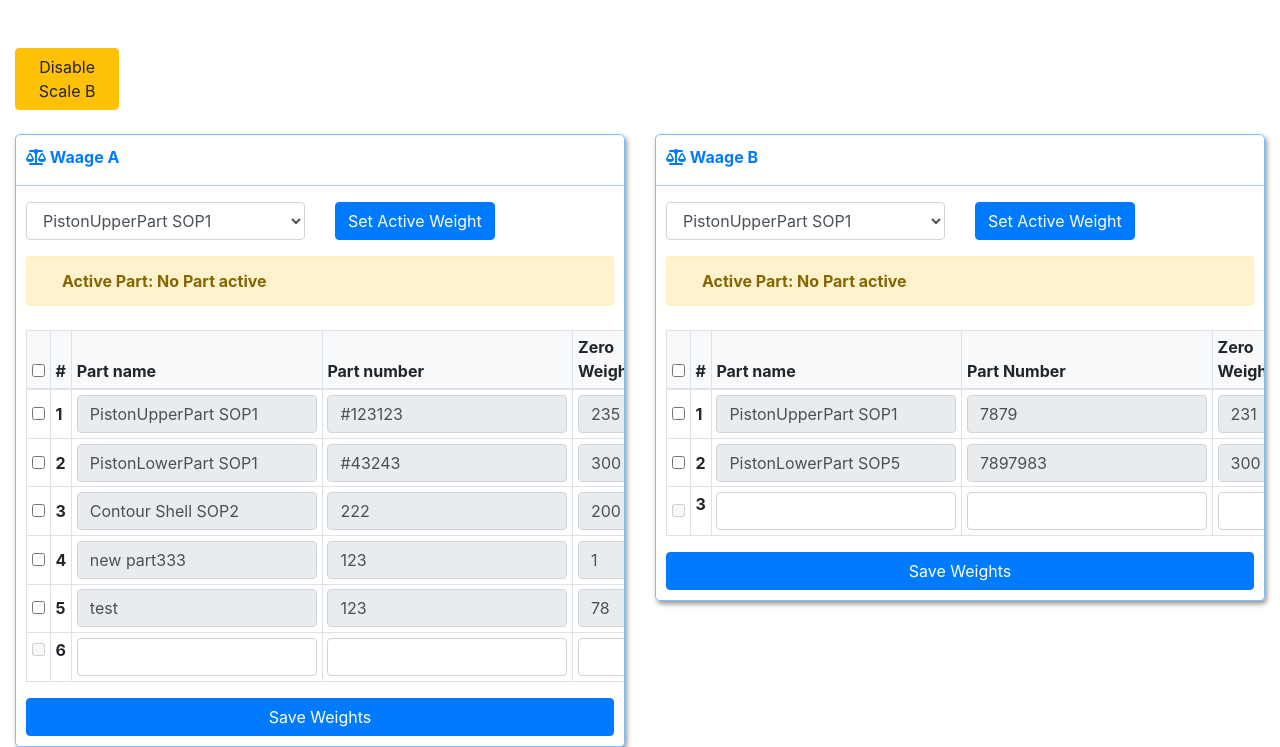
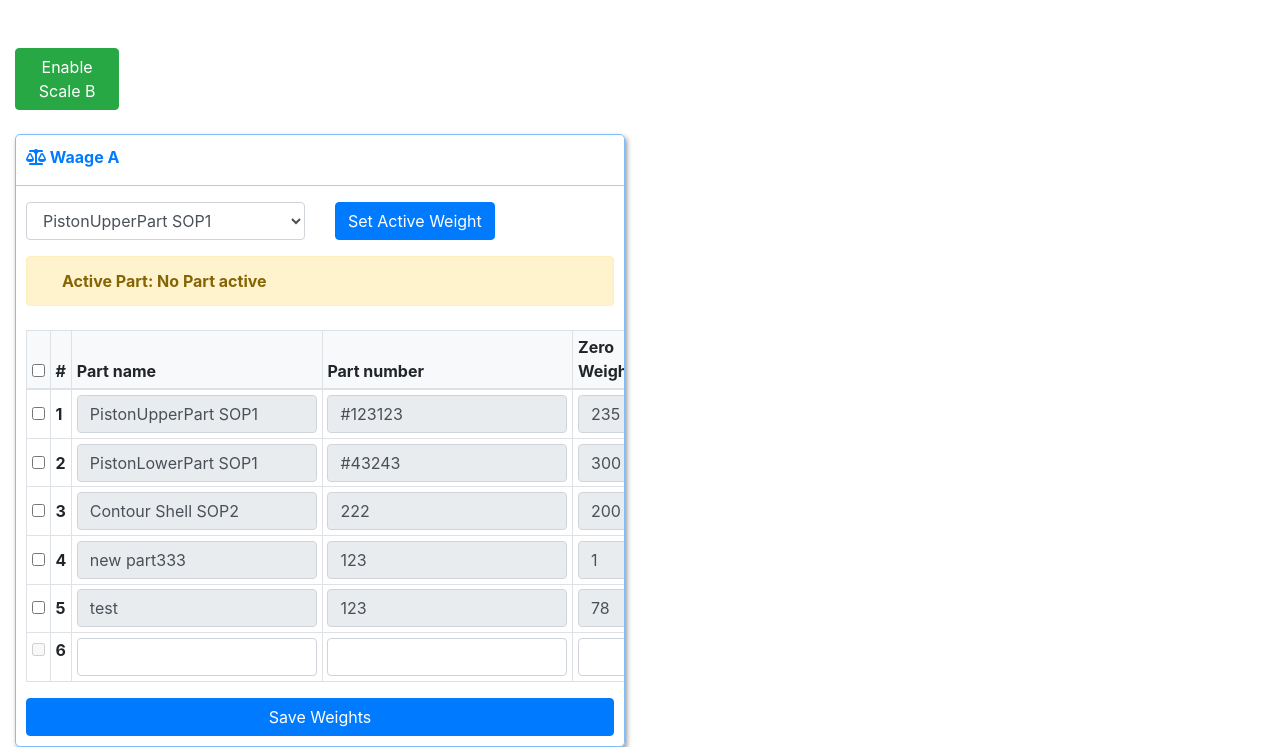
Before and after one commit to arborin/part_information_tracking_system, a Flask app: page / in a window 1280 px wide. Shown: the part 58-805 px from the top of the page. Run offline with Flask 2, Linux system fonts and the light colour scheme; some libraries are stand-ins or nearby versions.

Commit message:
[ADD] test version without db

```diff
--- a/PartInformationTrackingSystem_v1/app.py
+++ b/PartInformationTrackingSystem_v1/app.py
@@ -47,9 +47,11 @@
         try:
             self.camera_port = communicate.create_camera_port(self.camera_params)
         except:
+
             self.camera_port = None
 
         self.last_camera_string = None
+
 
     def write_settings(self, dest):
         if dest == 'camera':
@@ -80,39 +82,46 @@
 thread_stop_event = Event()
 
 def check_camera():
-
-
-    app.logger.info("======================================")
-    app.logger.info(app)
-    app.logger.info(app.active_weight)
-    app.logger.info("======================================")
+    logging.info(">>>>>>>>>>>>>>>def check camera")
     while not thread_stop_event.isSet():
 
 
-        if app.camera_port and app.active_weight:
-            camera_string = communicate.query_camera_string(app.camera_port)
-        else:
-            socketio.sleep(1)
-            continue
 
-        if camera_string and (camera_string.count('#')==13):
-            # check if first char is valid
-            if camera_string[0].isalnum() is False:
-                app.last_camera_string = camera_string[1:]
-            else:
-                app.last_camera_string = camera_string
-            print("DEBUG: camera string: {}".format(app.last_camera_string))
-            socketio.sleep(5)
-            result = communicate.scale_get_weight((app.scale_params["scale_ip"], app.scale_params['scale_port']),app)
+        for scale in app.scale_params['scale']:
 
-            if (result <= app.active_weight['hl']) and (result >= app.active_weight['ll']):
-                resp = communicate.write_weight_to_db(app.db_params, result, app)
-            else:
-                resp = communicate.write_weight_to_db(app.db_params, result, app, False)
+            # IF SCALE IS ACTIVE IN CASE OF 2 SCALE
+            if scale.active:
+                # if app.camera_port and app.active_weight:
+                #     camera_string = communicate.query_camera_string(app.camera_port)
+                # else:
+                #     socketio.sleep(1)
+                #     continue
 
-            socketio.emit('newnumber', {'number': str(resp)}, namespace='/test')
+                camera_string = "HHAR2502301##Ca##131945##T04222##S0002130##N01###"
 
-        socketio.sleep(1)
+                if camera_string and (camera_string.count('#')==13):
+                    # check if first char is valid
+                    if camera_string[0].isalnum() is False:
+                        app.last_camera_string = camera_string[1:]
+                    else:
+                        app.last_camera_string = camera_string
+                    print("DEBUG: camera string: {}".format(app.last_camera_string), file=sys.stderr)
+
+                    socketio.sleep(5)
+
+                    # result = communicate.scale_get_weight((app.scale_params["scale_ip"], app.scale_params['scale_port']),app)
+                    result = communicate.scale_get_weight((scale["scale_ip"], scale['scale_port']), app)
+
+                    if (result <= app.active_weight['hl']) and (result >= app.active_weight['ll']):
+                        # resp = communicate.write_weight_to_db(app.db_params, result, app)
+                        logging.info(">>>>>>>>>>>>>>> WRITE TO DATABASE")
+                    else:
+                        logging.info(">>>>>>>>>>>>>>> WRITE TO DATABASE FALSE")
+                        # resp = communicate.write_weight_to_db(app.db_params, result, app, False)
+
+                    # socketio.emit('newnumber', {'number': str(resp)}, namespace='/test')
+
+                socketio.sleep(1)
 
 
 @socketio.on('connect', namespace='/test')
@@ -121,7 +130,7 @@
     print('Client connected')
 
     if not thread.isAlive():
-        print("Starting Thread")
+        print("Starting Thread", file=sys.stderr)
         thread = socketio.start_background_task(check_camera)
 
 @socketio.on('disconnect', namespace='/test')
@@ -190,7 +199,7 @@
 
 @app.route('/settings/camera/checkconnection', methods=["GET", "POST"])
 def check_camera_connection():
-    app.logger.info(" >> Checking cammera connection")
+    print(" >> Checking cammera connection", file=sys.stderr)
     app.logger.info(app.camera_params)
     # try:
     if app.camera_port:
--- a/PartInformationTrackingSystem_v1/settings/camera.json
+++ b/PartInformationTrackingSystem_v1/settings/camera.json
@@ -1 +1 @@
-{"baud_rate": "9600", "byte_size": "8", "com_port": "COM3", "flow_control": "RTS/CTS", "parity": "None", "stop_bits": "1"}
+{"baud_rate": "9600", "byte_size": "8", "com_port": "COM8", "flow_control": "RTS/CTS", "parity": "None", "stop_bits": "1"}
--- a/PartInformationTrackingSystem_v1/settings/scale.json
+++ b/PartInformationTrackingSystem_v1/settings/scale.json
@@ -1 +1 @@
-{"scale": [{"active": 1, "name": "Scale A", "scale_ip": "192.168.1.103", "scale_port": "8080"}, {"active": 1, "name": "Scale B", "scale_ip": "192.168.5.201", "scale_port": "4000"}]}
+{"scale": [{"active": 1, "name": "Scale A", "scale_ip": "192.168.1.100", "scale_port": "8080"}, {"active": 0, "name": "Scale B", "scale_ip": "192.168.5.201", "scale_port": "4000"}]}
--- a/PartInformationTrackingSystem_v1/settings/weights.json
+++ b/PartInformationTrackingSystem_v1/settings/weights.json
@@ -1 +1 @@
-[{"hl": "245", "ll": "239", "part_name": "PistonUpperPart SOP1", "part_number": "#123123", "scale": "ScaleA", "weight": "235"}, {"hl": "336", "ll": "280", "part_name": "PistonLowerPart SOP1", "part_number": "#43243", "scale": "ScaleA", "weight": "300"}, {"hl": "212", "ll": "207", "part_name": "Contour Shell SOP2", "part_number": "222", "scale": "ScaleA", "weight": "200"}, {"hl": "3", "ll": "2", "part_name": "new part333", "part_number": "123", "scale": "ScaleA", "weight": "1"}, {"hl": "87", "ll": "87", "part_name": "test", "part_number": "123", "scale": "ScaleA", "weight": "78"}, {"hl": "245", "ll": "227", "part_name": "PistonUpperPart SOP1", "part_number": "7879", "scale": "ScaleB", "weight": "231"}, {"hl": "336", "ll": "280", "part_name": "PistonLowerPart SOP5", "part_number": "7897983", "scale": "ScaleB", "weight": "300"}]
+[{"hl": "245", "ll": "227", "part_name": "PistonUpperPart SOP1", "part_number": "7879", "scale": "ScaleB", "weight": "231"}, {"hl": "336", "ll": "280", "part_name": "PistonLowerPart SOP5", "part_number": "7897983", "scale": "ScaleB", "weight": "300"}, {"hl": "245", "ll": "239", "part_name": "PistonUpperPart SOP1", "part_number": "#123123", "scale": "ScaleA", "weight": "235"}, {"hl": "336", "ll": "280", "part_name": "PistonLowerPart SOP1", "part_number": "#43243", "scale": "ScaleA", "weight": "300"}, {"hl": "212", "ll": "207", "part_name": "Contour Shell SOP2", "part_number": "222", "scale": "ScaleA", "weight": "200"}, {"hl": "3", "ll": "2", "part_name": "new part333", "part_number": "123", "scale": "ScaleA", "weight": "1"}, {"hl": "87", "ll": "87", "part_name": "test", "part_number": "123", "scale": "ScaleA", "weight": "78"}]
--- a/PartInformationTrackingSystem_v1/templates/settings.html
+++ b/PartInformationTrackingSystem_v1/templates/settings.html
@@ -46,6 +46,7 @@
                                             <option value='COM1' {% if camera_params.com_port == "COM1" %}selected{% endif %}>COM1</option>
                                             <option value='COM2' {% if camera_params.com_port == "COM2" %}selected{% endif %}>COM2</option>
                                             <option value='COM3' {% if camera_params.com_port == "COM3" %}selected{% endif %}>COM3</option>
+                                            <option value='COM8' {% if camera_params.com_port == "COM8" %}selected{% endif %}>COM8</option>
                                         </select>
                                     </div>
                                     <div class='form-group col-md-6'>
```
Also changed, not shown: PartInformationTrackingSystem_v1/communicate.py (+18 -10 lines), 1 other file.
